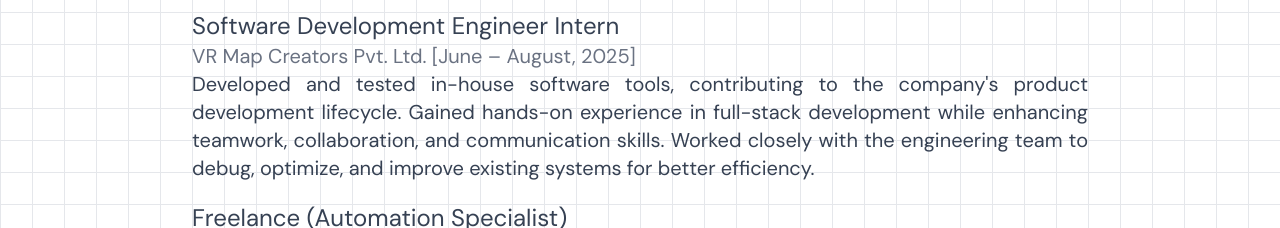
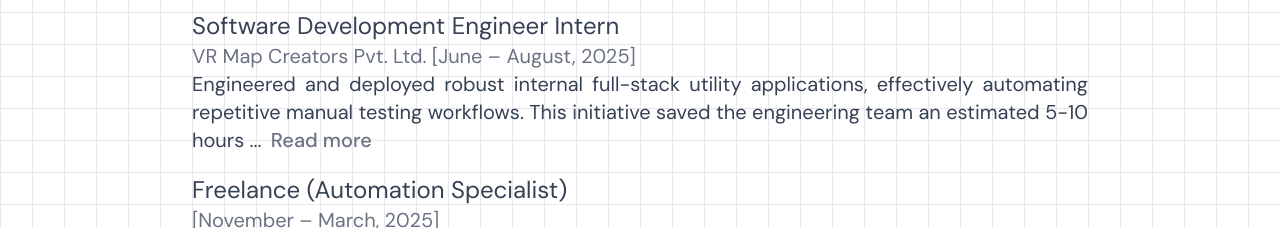
Before and after one commit to zekedavidson/portfolio, a Next.js app: page / in a window 1280 px wide. Shown: the part 724-952 px from the top of the page. Built offline with nearby package versions, Linux system fonts and the light colour scheme.

Commit message:
updated experience

```diff
--- a/components/sections/experience.tsx
+++ b/components/sections/experience.tsx
@@ -30,10 +30,12 @@
                 <div className='flex flex-col'>
                     <h2 className='text-gray-700 dark:text-gray-200 text-xl md:text-2xl mt-5'>Software Development Engineer Intern</h2>
                     <h3 className='text-gray-500 dark:text-gray-400 text-lg md:text-xl'>VR Map Creators Pvt. Ltd. [June – August, 2025]</h3>
-                    <p className='text-gray-700 dark:text-gray-300 text-base md:text-xl text-justify'>Developed and tested in-house software tools, contributing to the company&apos;s product
-                        development lifecycle. Gained hands-on experience in full-stack development while
-                        enhancing teamwork, collaboration, and communication skills. Worked closely with the
-                        engineering team to debug, optimize, and improve existing systems for better efficiency.</p>
+                    <p className='text-gray-700 dark:text-gray-300 text-base md:text-xl text-justify'>
+                        <ReadMore
+                            text="Engineered and deployed robust internal full-stack utility applications, effectively automating repetitive manual testing workflows. This initiative saved the engineering team an estimated 5-10 hours of manual labor per week, enabling a stronger focus on core product features. Actively collaborated with a cross functional team of 20 members to systematically debug, optimize, and refactor the existing legacy codebase. This team effort resulted in a 45% reduction in overall system latency, tangibly improving product responsiveness and stability. Furthermore, consistently engaged in daily stand ups and more than 10 workflow reviews, playing a key role in fostering transparent team communication. This alignment and continuous feedback loop directly contributed to a 30% increase in sprint delivery rates, accelerating overall development cycles."
+                            limit={200}
+                        />
+                    </p>
 
                     <h2 className='text-gray-700 dark:text-gray-200 text-xl md:text-2xl mt-5'>Freelance (Automation Specialist)</h2>
                     <h3 className='text-gray-500 dark:text-gray-400 text-lg md:text-xl'>[November – March, 2025]</h3>
```
